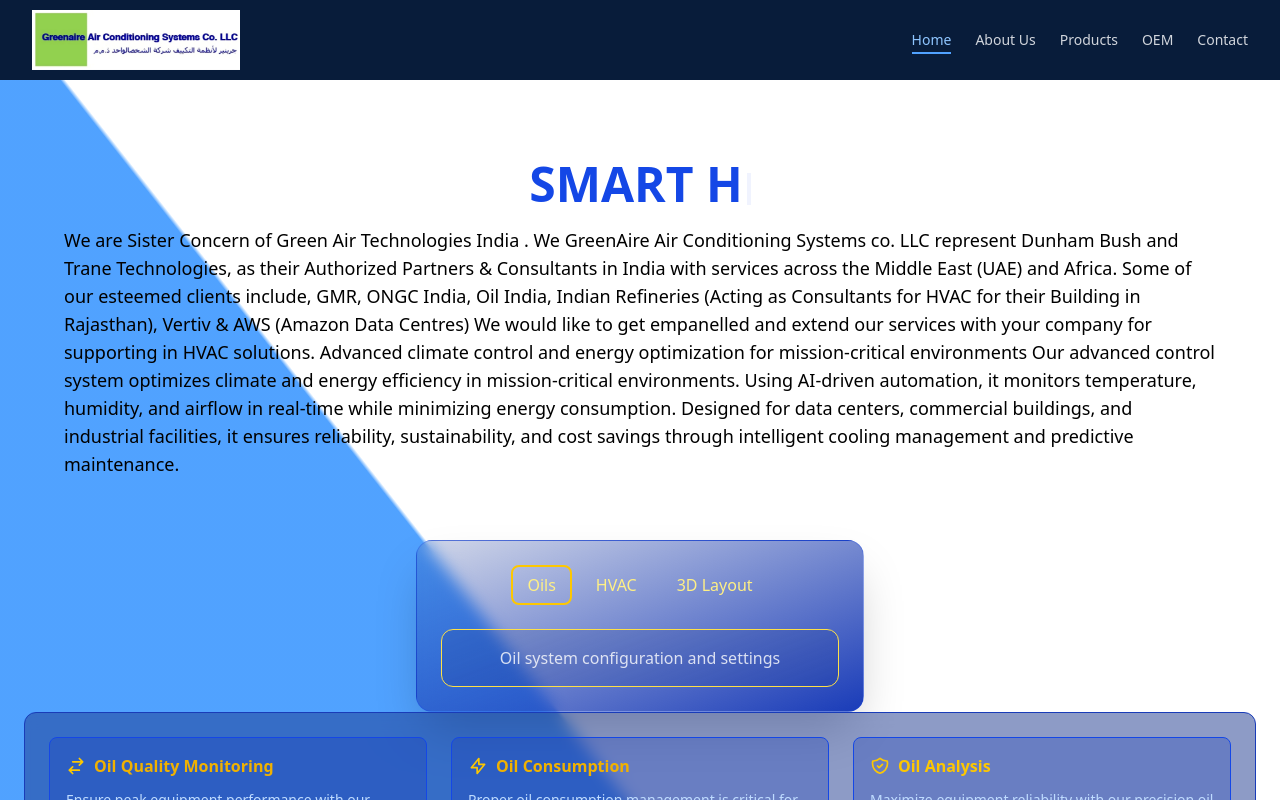
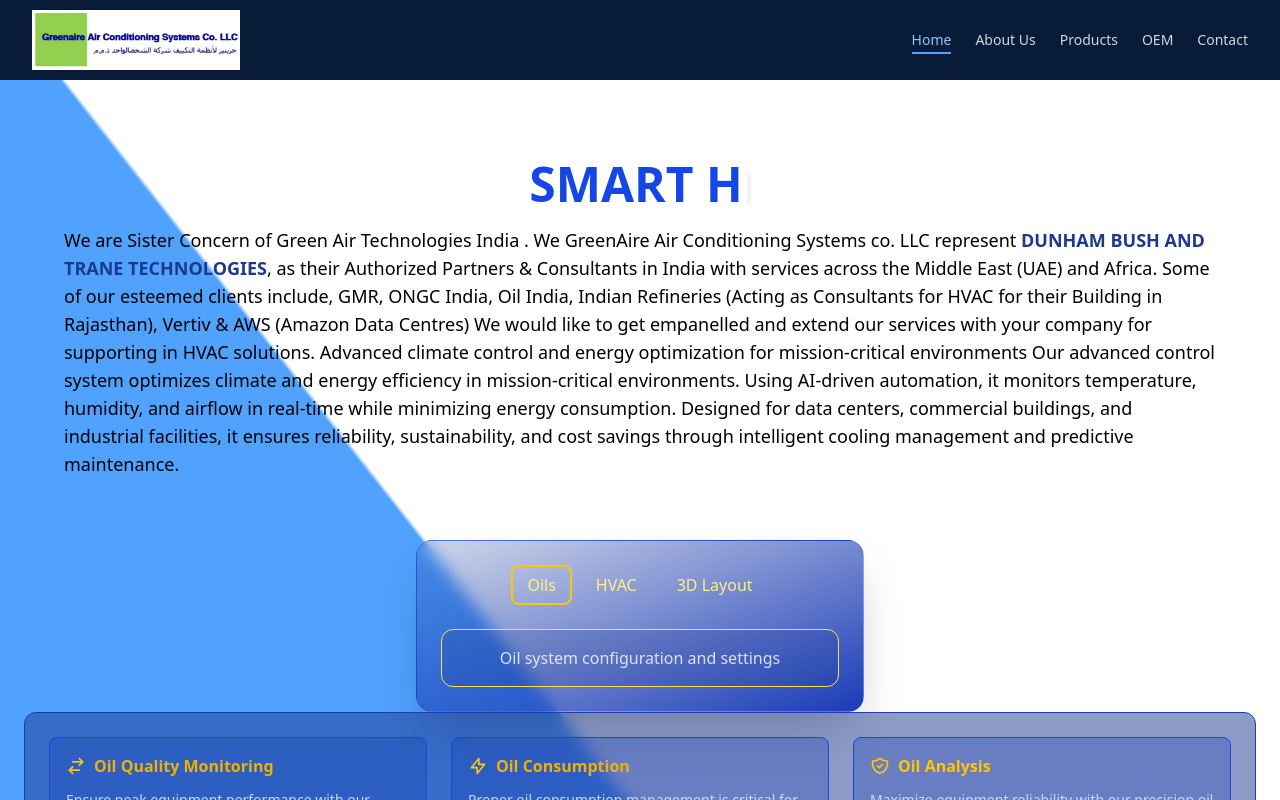
Before and after one commit to sudhanshu735591/Green_Aire, a React (Vite) app: page / in a window 1280 px wide. Shown: the top 800 px of the page. Built offline with nearby package versions, Linux system fonts and the light colour scheme.

Commit message:
updated code

```diff
--- a/package.json
+++ b/package.json
@@ -11,6 +11,7 @@
   },
   "dependencies": {
     "@tailwindcss/vite": "^4.1.11",
+    "file-saver": "^2.0.5",
     "framer-motion": "^12.23.12",
     "highcharts": "^12.3.0",
     "highcharts-react-official": "^3.2.2",
@@ -24,6 +25,7 @@
   },
   "devDependencies": {
     "@eslint/js": "^9.32.0",
+    "@types/file-saver": "^2.0.7",
     "@types/react": "^19.1.9",
     "@types/react-dom": "^19.1.7",
     "@vitejs/plugin-react": "^4.7.0",
--- a/src/component/Home/index.jsx
+++ b/src/component/Home/index.jsx
@@ -119,8 +119,8 @@
                                     }}
                                 >
                                     We are Sister Concern of Green Air Technologies India .
-                                    We GreenAire Air Conditioning Systems co. LLC represent Dunham Bush and Trane
-                                    Technologies, as their Authorized Partners & Consultants in India with services across the Middle
+                                    We GreenAire Air Conditioning Systems co. LLC represent <a target="_blank" className='font-semibold uppercase text-blue-900 hover:underline' href="https://dunham-bush.com/">Dunham Bush and Trane
+                                    Technologies</a>, as their Authorized Partners & Consultants in India with services across the Middle
                                     East (UAE) and Africa.
                                     Some of our esteemed clients include, GMR, ONGC India, Oil India, Indian Refineries (Acting as
                                     Consultants for HVAC for their Building in Rajasthan), Vertiv & AWS (Amazon Data Centres)
--- a/src/component/Products/index.jsx
+++ b/src/component/Products/index.jsx
@@ -1,6 +1,7 @@
 import { useState, useEffect } from 'react';
 import Footer from '../Footer';
 import Header from '../Header';
+import { saveAs } from 'file-saver';
 const products = [
   {
     name: 'VRF Systems',
@@ -123,7 +124,6 @@
     img:"https://chools.in/wp-content/uploads/Manufacturing-ANIM.gif"
   }
 ];
-
 export default function Products() {
   const [activeIndex, setActiveIndex] = useState(0);
   const [isAnimating, setIsAnimating] = useState(false);
@@ -143,13 +143,11 @@
     }, 8000);
     return () => clearInterval(interval);
   }, [popupOpen]);
-
   const openProductPopup = (product) => {
     setSelectedProduct(product);
     setPopupOpen(true);
     document.body.style.overflow = 'hidden';
   };
-
   const closePopup = () => {
     setPopupOpen(false);
     setTimeout(() => {
@@ -157,7 +155,10 @@
       document.body.style.overflow = 'auto';
     }, 300);
   };
-
+  function downloadFile(){
+      const pdfUrl = "./GACS BREIF PROFILE.pdf"
+      saveAs(pdfUrl,"GACS BREIF PROFILE.pdf")
+  }
   return (
     <div className="min-h-screen bg-gradient-to-br from-white to-gray-50">
         <title>Premium Climate Solutions | Our Products</title>
@@ -355,7 +356,8 @@
               <div className="bg-gray-50 px-8 py-4 sm:px-8 sm:flex sm:flex-row-reverse">
                 <button
                   type="button"
-                  className="w-full inline-flex justify-center rounded-full border border-transparent shadow-sm px-6 py-3 bg-blue-600 text-base font-medium text-white hover:bg-blue-700 focus:outline-none focus:ring-2 focus:ring-offset-2 focus:ring-blue-500 sm:ml-3 sm:w-auto sm:text-sm transition-all transform hover:scale-105"
+                  className="cursor-pointer w-full inline-flex justify-center rounded-full border border-transparent shadow-sm px-6 py-3 bg-blue-600 text-base font-medium text-white hover:bg-blue-700 focus:outline-none focus:ring-2 focus:ring-offset-2 focus:ring-blue-500 sm:ml-3 sm:w-auto sm:text-sm transition-all transform hover:scale-105"
+                  onClick={downloadFile}
                 >
                   Download Brochure
                 </button>
```
Also changed, not shown: 2 other files (tests, documents, lock files or other folders).
